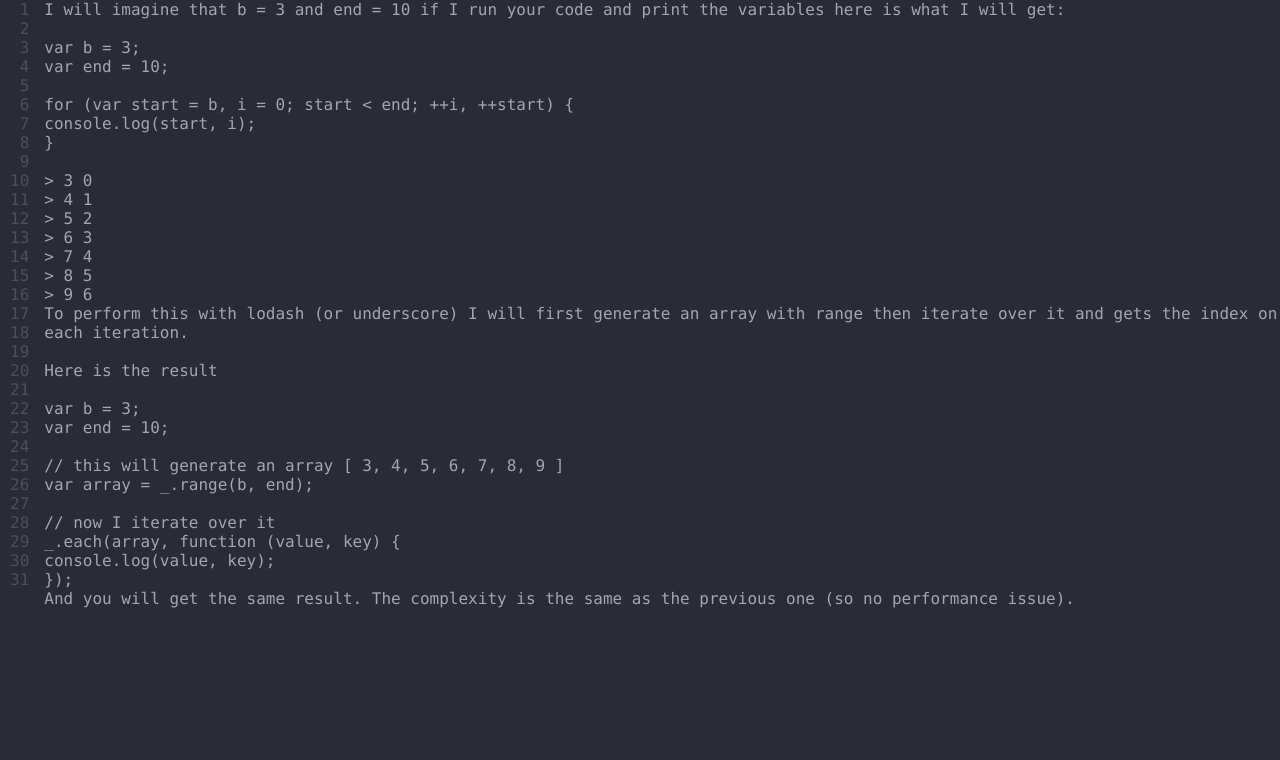
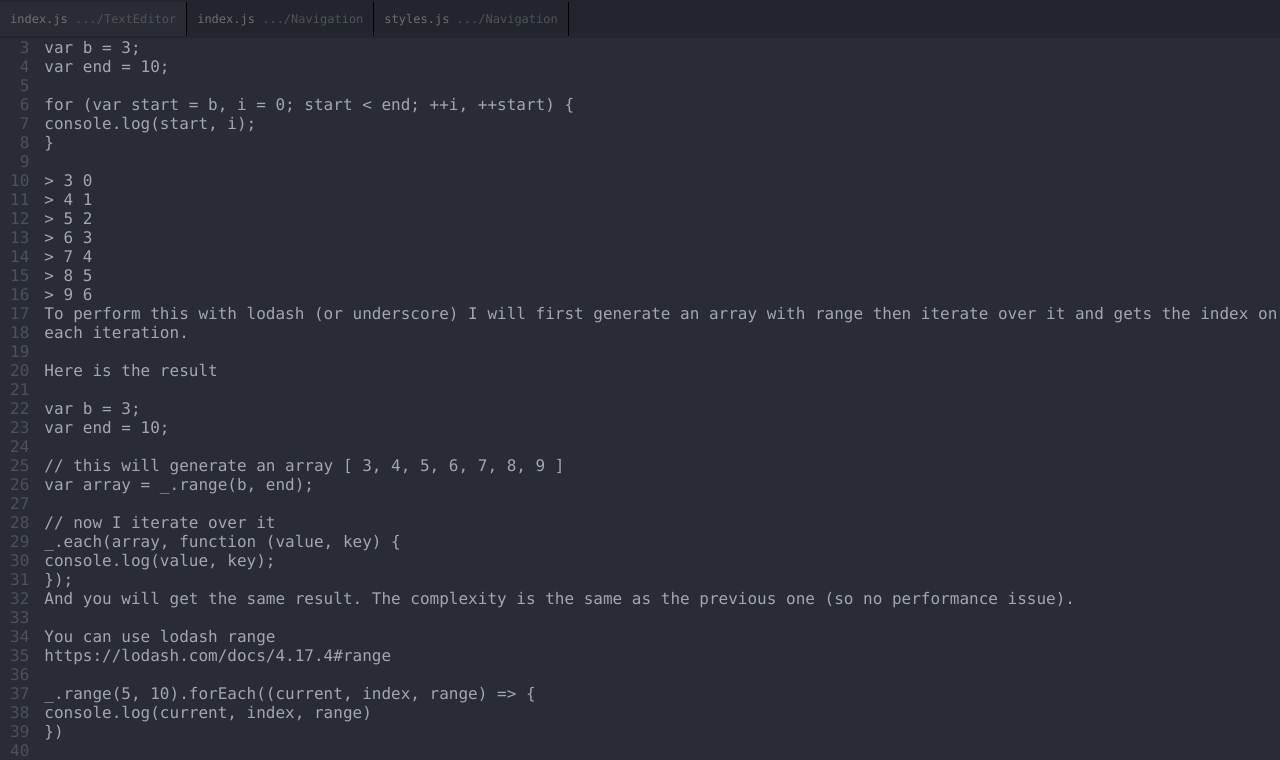
Before and after one commit to Alevsk/portfolio, a React (Create React App) app: page / in a window 1280 px wide. Shown: the top 760 px of the page. Built offline with nearby package versions, Linux system fonts and the light colour scheme.

Commit message:
adding hardcoded file navigation

```diff
--- /dev/null
+++ b/src/components/TextEditor/components/Navigation/index.js
@@ -0,0 +1,16 @@
+import React from 'react';
+import './styles.css';
+
+function Navigation(props) {
+  return (
+    <div className="Navigation">
+      <ul className="list">
+        <li className="active"><span className="fileName">index.js</span><span className="folderName"> .../TextEditor</span></li>
+        <li><span className="fileName">index.js</span><span className="folderName"> .../Navigation</span></li>
+        <li><span className="fileName">styles.js</span><span className="folderName"> .../Navigation</span></li>
+      </ul>
+    </div>
+  );
+}
+
+export default Navigation;
--- /dev/null
+++ b/src/components/TextEditor/components/Navigation/styles.css
@@ -0,0 +1,36 @@
+.Navigation {
+  font-size: 12px;
+  width: 100vw;
+  display: flex;
+  background-color: #22252E;
+  position: fixed;
+}
+
+.Navigation ul {
+  padding-left: 0px;
+  list-style-type: none;
+}
+
+.Navigation ul li {
+  display: inline;
+  background-color: #22252E;
+  border-right: 1px solid #000000;
+  padding: 10px;
+  cursor: pointer;
+}
+
+.Navigation ul li.active {
+  background-color: #292C35;
+}
+
+.Navigation ul li:hover, .Navigation ul li.active:hover {
+  background-color: #34393F;
+}
+
+.Navigation ul li span.fileName {
+  color: #6E6F72;
+}
+
+.Navigation ul li span.folderName {
+  color: #4F5257;
+}
--- a/src/components/TextEditor/index.js
+++ b/src/components/TextEditor/index.js
@@ -1,4 +1,5 @@
 import React from 'react';
+import Navigation from './components/Navigation';
 import LineNumber from './components/LineNumber';
 import Content from './components/Content';
 import './styles.css';
@@ -34,12 +35,36 @@ function TextEditor() {
     _.each(array, function (value, key) {
       console.log(value, key);
     });
-    And you will get the same result. The complexity is the same as the previous one (so no performance issue).`
+    And you will get the same result. The complexity is the same as the previous one (so no performance issue).
+
+    You can use lodash range
+    https://lodash.com/docs/4.17.4#range
+
+    _.range(5, 10).forEach((current, index, range) => {
+        console.log(current, index, range)
+    })
+
+    // 5, 0, [5, 6, 7, 8, 9, 10]
+    // 6, 1, [5, 6, 7, 8, 9, 10]
+    // 7, 2, [5, 6, 7, 8, 9, 10]
+    // 8, 3, [5, 6, 7, 8, 9, 10]
+    // 9, 4, [5, 6, 7, 8, 9, 10]
+    // 10, 5, [5, 6, 7, 8, 9, 10]
+
+    It seems there is no lodash way for writing loose for loops (those not iterating over a collection), but here is a simplified version of it:
+
+    for (var i = 0; i < end - b; i++) {
+          var start = i + b;
+          // code goes here
+    }`
   const lines = (content.match(/\n/g) || '').length + 1
   return (
-    <div className="TextEditor">
-      <LineNumber lines={lines}/>
-      <Content content={content}/>
+    <div>
+      <Navigation files={null}/>
+      <div className="TextEditor">
+        <LineNumber lines={lines}/>
+        <Content content={content}/>
+      </div>
     </div>
   );
 }
```
